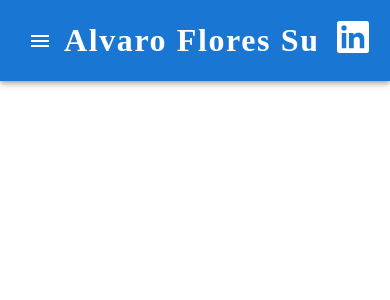
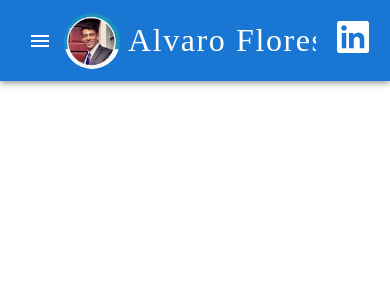
Before and after one commit to floressuarezalvaro/my-portfolio, a React (Vite) app: page / in a window 390 px wide. Shown: the top 300 px of the page. Built offline with nearby package versions, Linux system fonts and the light colour scheme; a web font is replaced by a local one.

Commit message:
only showing second avatar on small screens

```diff
--- a/src/components/Navbar.jsx
+++ b/src/components/Navbar.jsx
@@ -41,7 +41,6 @@ function ResponsiveAppBar() {
               display: { xs: 'none', md: 'flex' },
               fontFamily: 'Ephesis',
               fontSize: '2rem',
-              fontWeight: 900,
               letterSpacing: '.1rem',
               color: 'inherit',
               textDecoration: 'none',
@@ -86,6 +85,7 @@ function ResponsiveAppBar() {
             </Menu>
           </Box>
 
+          <Avatar sx={{ display: { xs: 'flex', md: 'none' }, mr: 1, width: 56, height: 56 }} alt="Alvaro Flores Suarez"  src="/AFS.jpg" />
           <Typography
             variant="h5"
             noWrap
@@ -96,7 +96,6 @@ function ResponsiveAppBar() {
               display: { xs: 'flex', md: 'none' },
               flexGrow: 1,
               fontFamily: 'Ephesis',
-              fontWeight: 700,
               fontSize: '2rem',
               letterSpacing: '.1rem',
               color: 'inherit',
```
